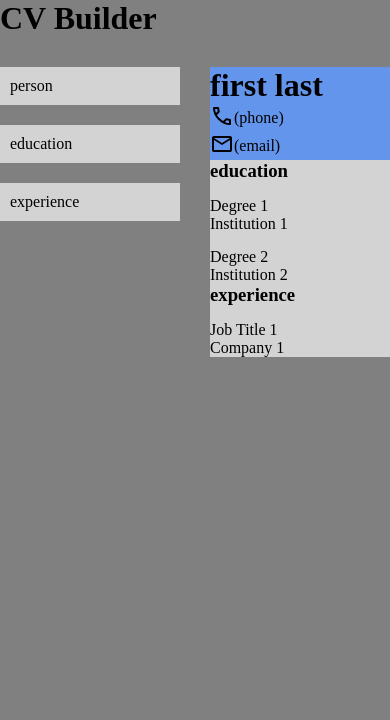
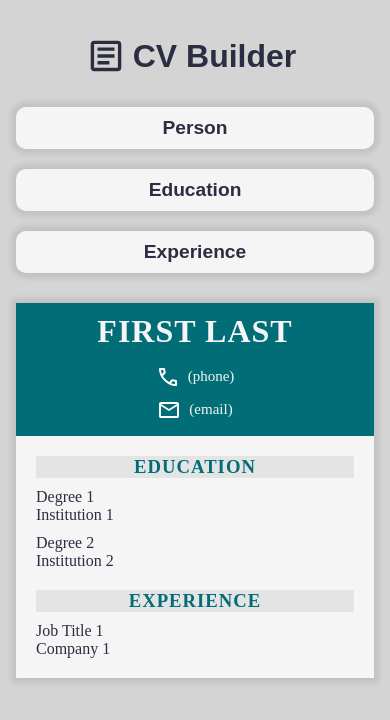
Before and after one commit to strallia/cv-app, a React (Vite) app: page / in a window 390 px wide. Shown: the top 720 px of the page. Built offline with nearby package versions, Linux system fonts and the light colour scheme.

Commit message:
feat: Change layout for mobile view and add color scheme

```diff
--- a/src/components/App.jsx
+++ b/src/components/App.jsx
@@ -54,14 +54,19 @@ function App() {
       </div>
       <div className="preview-screen">
         <header className="preview-header">
-          <h1>
+          <h1 className="preview-header__title">
             {firstName} {lastName}
           </h1>
           <p className="preview-header__phone">{phone}</p>
           <p className="preview-header__email">{email}</p>
         </header>
-        <PreviewSection title="education" sectionEntries={educationEntries} />
-        <PreviewSection title="experience" sectionEntries={experienceEntries} />
+        <div className="preview-sections-container">
+          <PreviewSection title="education" sectionEntries={educationEntries} />
+          <PreviewSection
+            title="experience"
+            sectionEntries={experienceEntries}
+          />
+        </div>
       </div>
     </>
   );
--- a/src/components/EditSection.jsx
+++ b/src/components/EditSection.jsx
@@ -58,7 +58,9 @@ function EditSection({
   return (
     <div>
       <section
-        className="edit-section"
+        className={`edit-section ${
+          isExpandedSection ? "edit-section--expanded" : ""
+        }`}
         onClick={handleEditSectionClick}
         tabIndex="0"
       >
--- a/src/components/Form.jsx
+++ b/src/components/Form.jsx
@@ -24,7 +24,7 @@ function Form({
     return (
       <div
         onClick={() => setExpandedEntryID(entryID)}
-        className="form--collapsed form--bg-color"
+        className="form form--collapsed form--bg-color"
         tabIndex="0"
       >
         <div>{textAsComponents}</div>
--- a/src/components/PreviewSection.jsx
+++ b/src/components/PreviewSection.jsx
@@ -11,7 +11,7 @@ function PreviewSection({ title, sectionEntries }) {
 
   return (
     <section className="preview-section">
-      {showTitle && <h3>{title}</h3>}
+      {showTitle && <h3 className="preview-section__title">{title}</h3>}
       {
         // display values in each section
         sectionEntries.map((entry) => {
--- a/src/styles/App.css
+++ b/src/styles/App.css
@@ -2,21 +2,44 @@
   margin: 0;
   padding: 0;
   box-sizing: border-box;
-  /* outline: 1px solid rebeccapurple; */
+}
+
+:root {
+  --white: 245, 245, 245;
+  --light-gray: 212, 212, 212;
+  --dark-blue: 0, 109, 119;
+  --light-blue: 131, 197, 190;
+  --charcoal: 43, 45, 66;
+  --light-orange: 255, 190, 116;
+  font-size: 16px;
+  font-family: sans-serif;
 }
 
 body {
-  background-color: gray;
+  background-color: rgba(var(--light-gray), 1);
+  padding-top: 20px;
 }
 
 #root {
   display: grid;
   gap: 30px;
-  grid-template-columns: 1fr 1fr;
+  padding: 1rem;
+  color: rgba(var(--charcoal), 1);
 }
 
 .header__title {
-  grid-column: 1/3;
+  display: flex;
+  gap: 15px;
+  align-items: center;
+  justify-content: center;
+}
+
+.header__title::before {
+  content: url("../assets/cv.svg");
+  transform: scale(1.7);
+  margin-top: 4px;
+  filter: brightness(0) saturate(100%) invert(14%) sepia(9%) saturate(2045%)
+    hue-rotate(195deg) brightness(96%) contrast(88%);
 }
 
 .edit-screen {
@@ -25,17 +48,44 @@ body {
   align-content: start;
 }
 
-.edit-section,
+.preview-sections-container {
+  padding: 20px;
+  display: grid;
+  row-gap: 20px;
+}
+
 .preview-section {
-  background-color: lightgray;
   display: grid;
-  gap: 15px;
+  gap: 10px;
+}
+
+.preview-section__title,
+.preview-header__title {
+  text-transform: uppercase;
+  letter-spacing: 1px;
+}
+
+.preview-section__title {
+  text-align: center;
+  background-color: rgba(var(--light-gray), 0.5);
+  color: rgba(var(--dark-blue), 1);
 }
 
 .edit-section {
   padding: 10px;
   cursor: pointer;
   border: none;
+  background-color: rgba(var(--white), 1);
+  text-align: center;
+  display: grid;
+  gap: 15px;
+  text-transform: capitalize;
+  font-weight: bold;
+  font-size: 1.2rem;
+}
+
+.edit-section:hover {
+  background-color: rgba(var(--light-blue), 1);
 }
 
 .forms-container--hide-overflow {
@@ -45,10 +95,14 @@ body {
 .forms-container {
   display: grid;
   transform-origin: top;
+  border-bottom-left-radius: 10px;
+  border-bottom-right-radius: 10px;
+  overflow: hidden;
 }
 
 .form {
   display: grid;
+  padding: 5px 10px;
 }
 
 .forms-container--expand {
@@ -70,17 +124,28 @@ form {
 }
 
 .preview-screen {
-  background-color: lightgray;
+  background-color: rgba(var(--white), 1);
+  font-family: serif;
 }
 
 .preview-header {
-  background-color: cornflowerblue;
+  background-color: rgba(var(--dark-blue), 1);
+  color: rgba(var(--white), 1);
+  display: grid;
+  justify-items: center;
+  padding: 10px;
+}
+
+.preview-header__title {
+  padding-bottom: 10px;
 }
 
 .preview-header__phone,
 .preview-header__email {
   display: flex;
   align-items: center;
+  gap: 8px;
+  font-size: 15px;
 }
 
 .preview-header__phone::before {
@@ -91,11 +156,16 @@ form {
   content: url("../assets/email.svg");
 }
 
+.preview-header__phone::before,
+.preview-header__email::before {
+  filter: invert(1);
+  margin-top: 5px;
+}
+
 .form--collapsed {
   cursor: pointer;
   display: flex;
   justify-content: space-between;
-  border: none;
 }
 
 .form--collapsed:hover {
@@ -104,6 +174,18 @@ form {
 
 .form--bg-color {
   background-color: whitesmoke;
+}
+
+.button--add {
+  border: none;
+  border-top: 1px solid rgba(var(--light-gray), 1);
+  background-color: rgba(var(--white), 1);
+}
+
+.button--add:hover,
+.form--collapsed:hover {
+  background-color: rgba(var(--light-orange), 1);
+  cursor: pointer;
 }
 
 .button--delete::after {
@@ -117,3 +199,17 @@ form {
 .button--save::after {
   content: "save";
 }
+
+.edit-section {
+  border-radius: 10px;
+}
+
+.edit-section--expanded {
+  border-bottom-right-radius: 0;
+  border-bottom-left-radius: 0;
+}
+
+.edit-section,
+.preview-screen {
+  box-shadow: 0 0 5px 5px rgba(var(--charcoal), 0.1);
+}
```
Also changed, not shown: src/assets/cv.svg (added).
